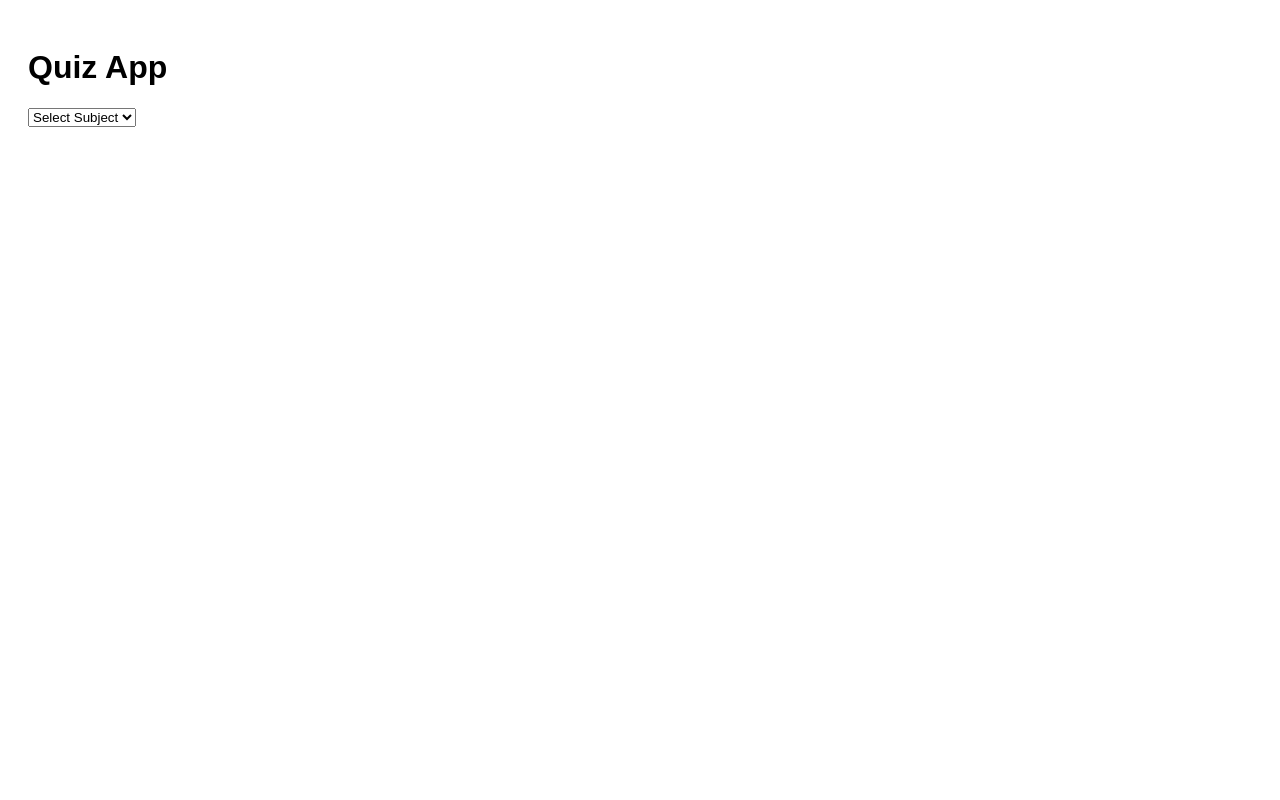
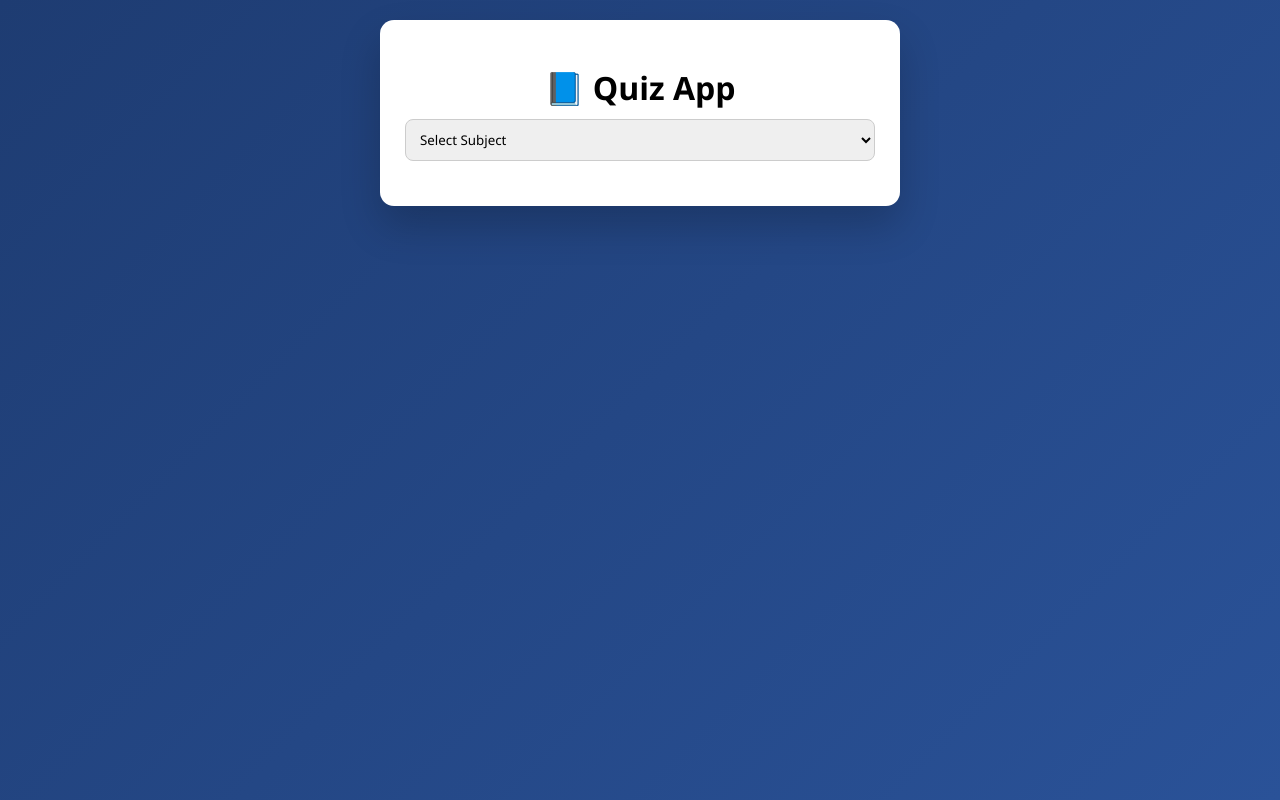
Before and after one commit to Nor-Amin/hamidah, a React (Vite) app: page / in a window 1280 px wide. Built offline with nearby package versions, Linux system fonts and the light colour scheme.

Commit message:
Update quiz UI and flashcard design

```diff
--- a/src/App.jsx
+++ b/src/App.jsx
@@ -11,7 +11,6 @@ export default function App() {
 
   const subjects = Object.keys(quizData);
 
-  // Shuffle cards whenever subject changes
   useEffect(() => {
     if (subject) {
       const shuffled = [...quizData[subject]].sort(() => Math.random() - 0.5);
@@ -23,26 +22,25 @@ export default function App() {
   }, [subject]);
 
   function handleAnswer(isCorrect) {
-    if (answered) return; // prevent double score
+    if (answered) return;
     setAnswered(true);
-    if (isCorrect) {
-      setScore(score + 1);
-    }
+    if (isCorrect) setScore(score + 1);
   }
 
   return (
-    <div style={{ padding: 20 }}>
-      <h1>Quiz App</h1>
+    <div className="app-container">
+      <div className="quiz-card">
 
-      {/* SCORE ON TOP */}
+        <h1 className="title">📘 Quiz App</h1>
+
         {subject && (
-        <h3>
-          Score: {score} / {cards.length}
-        </h3>
+          <div className="score">
+            Score: <strong>{score}</strong> / {cards.length}
+          </div>
         )}
 
-      {/* SUBJECT SELECTOR */}
         <select
+          className="select"
           value={subject}
           onChange={(e) => setSubject(e.target.value)}
         >
@@ -52,25 +50,26 @@ export default function App() {
           ))}
         </select>
 
-      {/* FLASHCARD */}
         {subject && cards.length > 0 && (
           <>
-          <Flashcard
-            card={cards[index]}
-            onAnswer={handleAnswer}
-          />
+            <Flashcard card={cards[index]} onAnswer={handleAnswer} />
 
             <button
+              className="next-btn"
               onClick={() => {
                 setIndex((index + 1) % cards.length);
                 setAnswered(false);
               }}
-            style={{ marginTop: 10 }}
             >
-            Next Question
+              Next Question →
             </button>
+
+            <div className="progress">
+              Question {index + 1} of {cards.length}
+            </div>
           </>
         )}
       </div>
+    </div>
   );
 }
--- a/src/Flashcard.jsx
+++ b/src/Flashcard.jsx
@@ -16,29 +16,30 @@ export default function Flashcard({ card, onAnswer }) {
   }
 
   return (
-    <div>
-      <h3>{card.question}</h3>
+    <div className="flashcard">
+      <h3 className="question">{card.question}</h3>
 
-      {options.map((o, i) => (
+      <div className="options">
+        {options.map((o, i) => {
+          let className = "option-btn";
+
+          if (selected) {
+            if (o === card.correct) className += " correct";
+            else if (o === selected) className += " wrong";
+          }
+
+          return (
             <button
               key={i}
+              className={className}
               onClick={() => handleSelect(o)}
               disabled={selected !== null}
-          style={{
-            display: "block",
-            marginBottom: "8px",
-            background:
-              selected &&
-              (o === card.correct
-                ? "lightgreen"
-                : o === selected
-                ? "salmon"
-                : "")
-          }}
             >
               {o}
             </button>
-      ))}
+          );
+        })}
+      </div>
     </div>
   );
 }
--- a/src/index.css
+++ b/src/index.css
@@ -1,15 +1,116 @@
-body {
-  font-family: Arial, sans-serif;
+* {
+  box-sizing: border-box;
+  font-family: "Segoe UI", sans-serif;
 }
 
-input {
-  display: block;
-  width: 100%;
-  margin-bottom: 5px;
-  padding: 6px;
+body {
+  margin: 0;
+  background: linear-gradient(135deg, #1e3c72, #2a5298);
+  min-height: 100vh;
 }
 
-button {
-  padding: 6px 10px;
-  margin-top: 5px;
+/* App layout */
+.app-container {
+  display: flex;
+  justify-content: center;
+  align-items: center;
+  padding: 20px;
 }
+
+.quiz-card {
+  background: white;
+  width: 100%;
+  max-width: 520px;
+  padding: 25px;
+  border-radius: 14px;
+  box-shadow: 0 20px 40px rgba(0, 0, 0, 0.2);
+}
+
+/* Header */
+.title {
+  text-align: center;
+  margin-bottom: 10px;
+}
+
+.score {
+  text-align: center;
+  margin-bottom: 15px;
+  font-size: 16px;
+}
+
+/* Select */
+.select {
+  width: 100%;
+  padding: 10px;
+  border-radius: 8px;
+  border: 1px solid #ccc;
+  margin-bottom: 20px;
+}
+
+/* Flashcard */
+.flashcard {
+  margin-top: 10px;
+}
+
+.question {
+  margin-bottom: 15px;
+  font-size: 18px;
+}
+
+/* Options */
+.options {
+  display: grid;
+  gap: 10px;
+}
+
+.option-btn {
+  padding: 12px;
+  border-radius: 8px;
+  border: 1px solid #ddd;
+  background: #f8f8f8;
+  cursor: pointer;
+  text-align: left;
+  transition: all 0.2s ease;
+}
+
+.option-btn:hover {
+  background: #eaeaea;
+}
+
+.option-btn.correct {
+  background: #c8f7c5;
+  border-color: #2ecc71;
+}
+
+.option-btn.wrong {
+  background: #f7c5c5;
+  border-color: #e74c3c;
+}
+
+.option-btn:disabled {
+  cursor: default;
+}
+
+/* Navigation */
+.next-btn {
+  margin-top: 20px;
+  width: 100%;
+  padding: 12px;
+  background: #2a5298;
+  color: white;
+  border: none;
+  border-radius: 10px;
+  font-size: 16px;
+  cursor: pointer;
+}
+
+.next-btn:hover {
+  background: #1e3c72;
+}
+
+.progress {
+  margin-top: 10px;
+  text-align: center;
+  font-size: 14px;
+  color: #555;
+}
```
Lines whose indentation alone changed are shown as unchanged.
